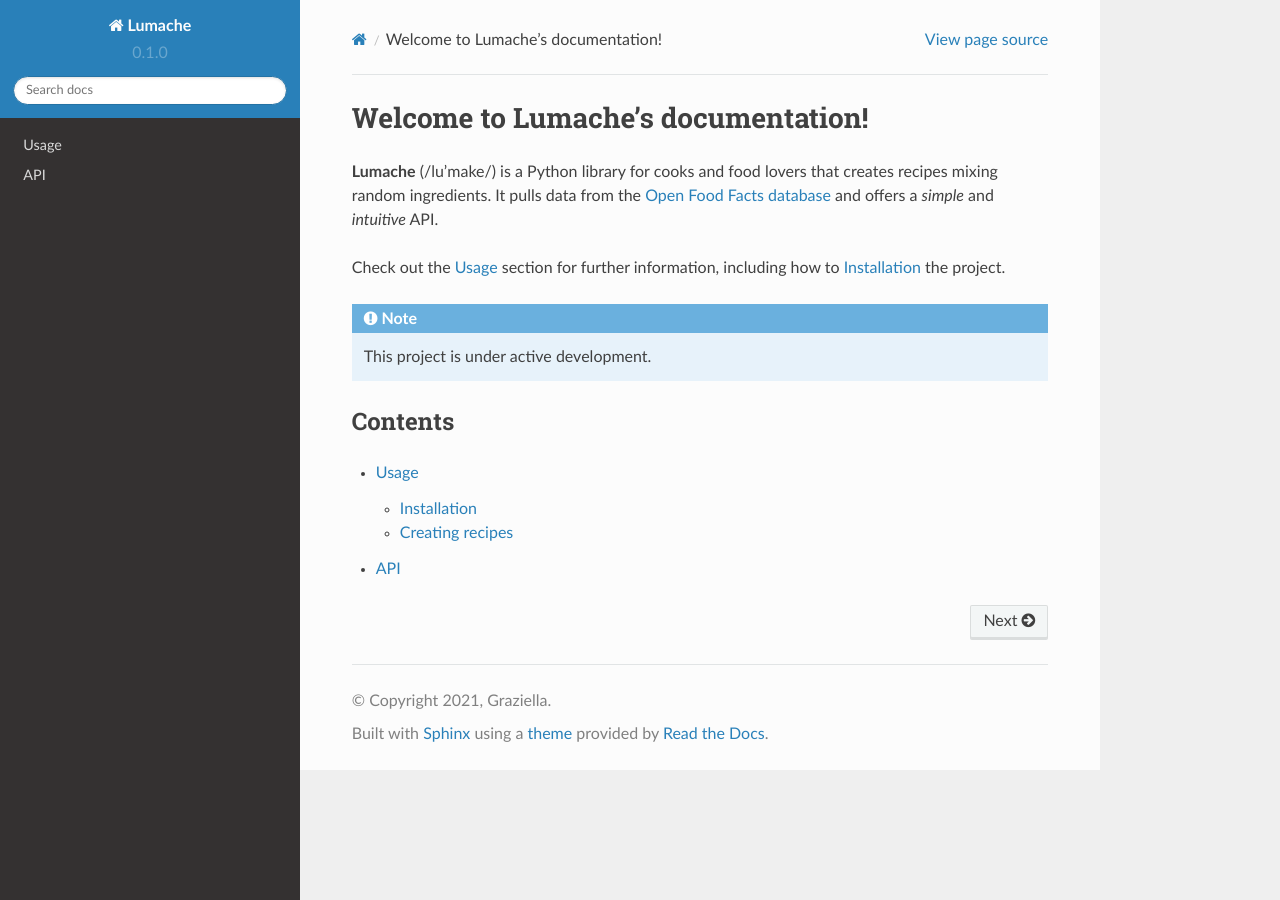
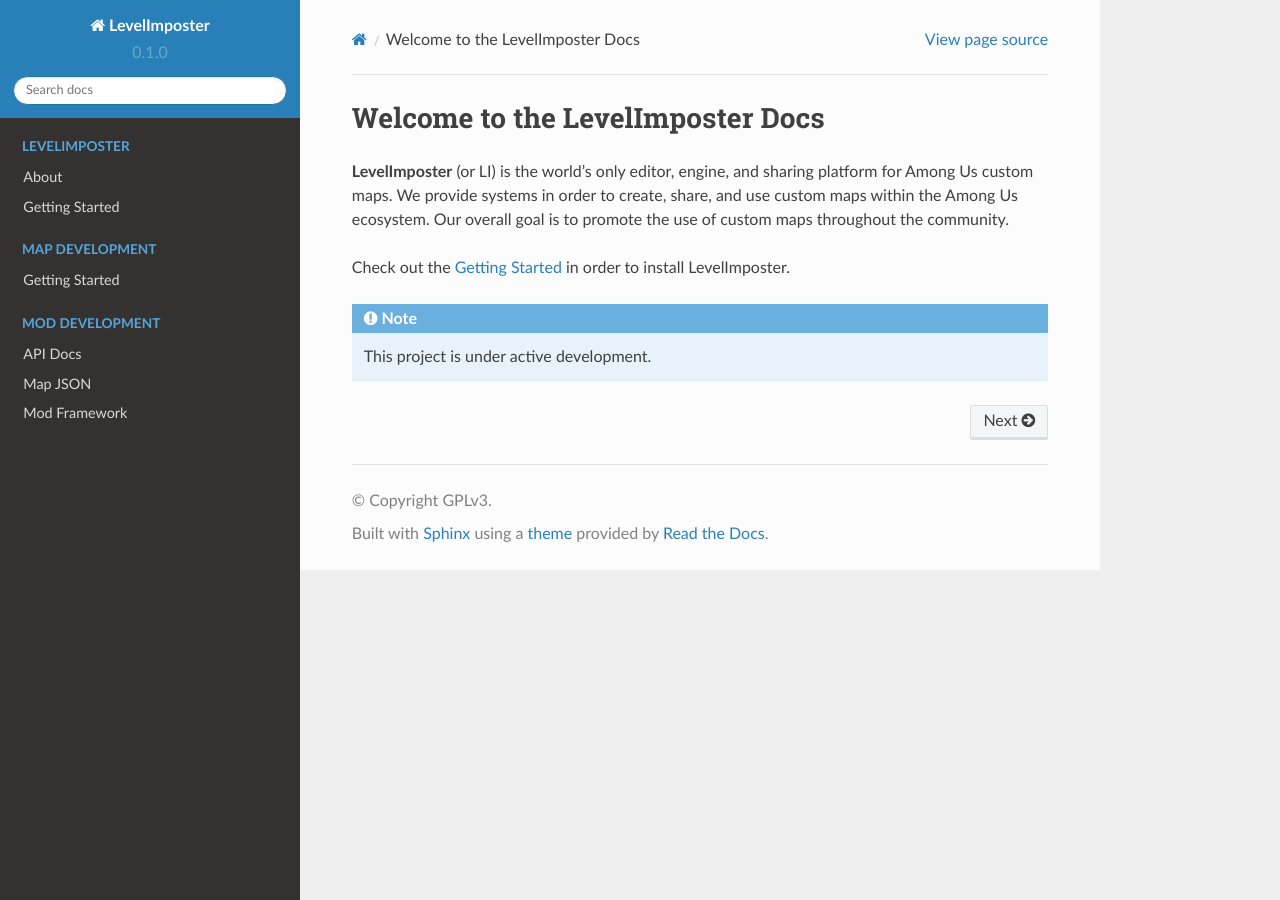
Before and after one commit to DigiWorm0/LevelImposter-Docs, a Sphinx documentation site: the page built from docs/source/index.rst, in a window 1280 px wide. Built offline with Sphinx 7.4.7 and the Read the Docs theme 2.0.0, drawn with Linux system fonts in a browser that asks for light colours.

Commit message:
Initial Structure & Starter Docs

```diff
--- a/docs/source/api.rst
+++ /dev/null
@@ -1,7 +0,0 @@
-API
-===
-
-.. autosummary::
-   :toctree: generated
-
-   lumache
--- a/docs/source/conf.py
+++ b/docs/source/conf.py
@@ -2,9 +2,9 @@
 
 # -- Project information
 
-project = 'Lumache'
-copyright = '2021, Graziella'
-author = 'Graziella'
+project = 'LevelImposter'
+copyright = 'GPLv3'
+author = 'DigiWorm'
 
 release = '0.1'
 version = '0.1.0'
--- a/docs/source/index.rst
+++ b/docs/source/index.rst
@@ -1,22 +1,36 @@
-Welcome to Lumache's documentation!
+Welcome to the LevelImposter Docs
 ===================================
 
-**Lumache** (/lu'make/) is a Python library for cooks and food lovers
-that creates recipes mixing random ingredients.
-It pulls data from the `Open Food Facts database <https://world.openfoodfacts.org/>`_
-and offers a *simple* and *intuitive* API.
+**LevelImposter** (or LI) is the world's only editor, engine, and sharing platform for Among Us custom maps.
+We provide systems in order to create, share, and use custom maps within the Among Us ecosystem.
+Our overall goal is to promote the use of custom maps throughout the community.
 
-Check out the :doc:`usage` section for further information, including
-how to :ref:`installation` the project.
+Check out the :doc:`about/getting-started` in order to install LevelImposter.
 
 .. note::
 
    This project is under active development.
 
-Contents
---------
+.. toctree::
+   :maxdepth: 1
+   :caption: LevelImposter
+   :hidden:
+
+   about/about
+   about/getting-started
 
 .. toctree::
+   :maxdepth: 1
+   :caption: Map Development
+   :hidden:
 
-   usage
-   api
+   mapdev/mapdev-start
+
+.. toctree::
+   :maxdepth: 1
+   :caption: Mod Development
+   :hidden:
+
+   moddev/li-api
+   moddev/li-mapformat
+   moddev/li-mod
--- /dev/null
+++ b/docs/source/mapdev/mapdev-start.rst
@@ -0,0 +1,6 @@
+Getting Started
+=================
+
+Install the Map Maker
+--------------------------
+TODO
--- /dev/null
+++ b/docs/source/moddev/li-mapformat.rst
@@ -0,0 +1,4 @@
+Map JSON
+===================
+
+In order to share map data easily and securly, LevelImposter utilizes JSON in order to format maps.
--- a/pyproject.toml
+++ b/pyproject.toml
@@ -3,6 +3,6 @@
 build-backend = "flit_core.buildapi"
 
 [project]
-name = "lumache"
-authors = [{name = "Graziella", email = "graziella@lumache"}]
+name = "LevelImposter"
+authors = [{name = "DigiWorm", email = "DigiWorm@gmail.com"}]
 dynamic = ["version", "description"]
```
Also changed, not shown: docs/source/about/about.rst (added, +19 -0 lines), docs/source/about/getting-started.rst (added, +69 -0 lines), docs/source/moddev/li-api.rst (added, +7 -0 lines), docs/source/moddev/li-mod.rst (added, +22 -0 lines), docs/source/usage.rst (deleted, +0 -33 lines), lumache.py (deleted, +0 -23 lines).
